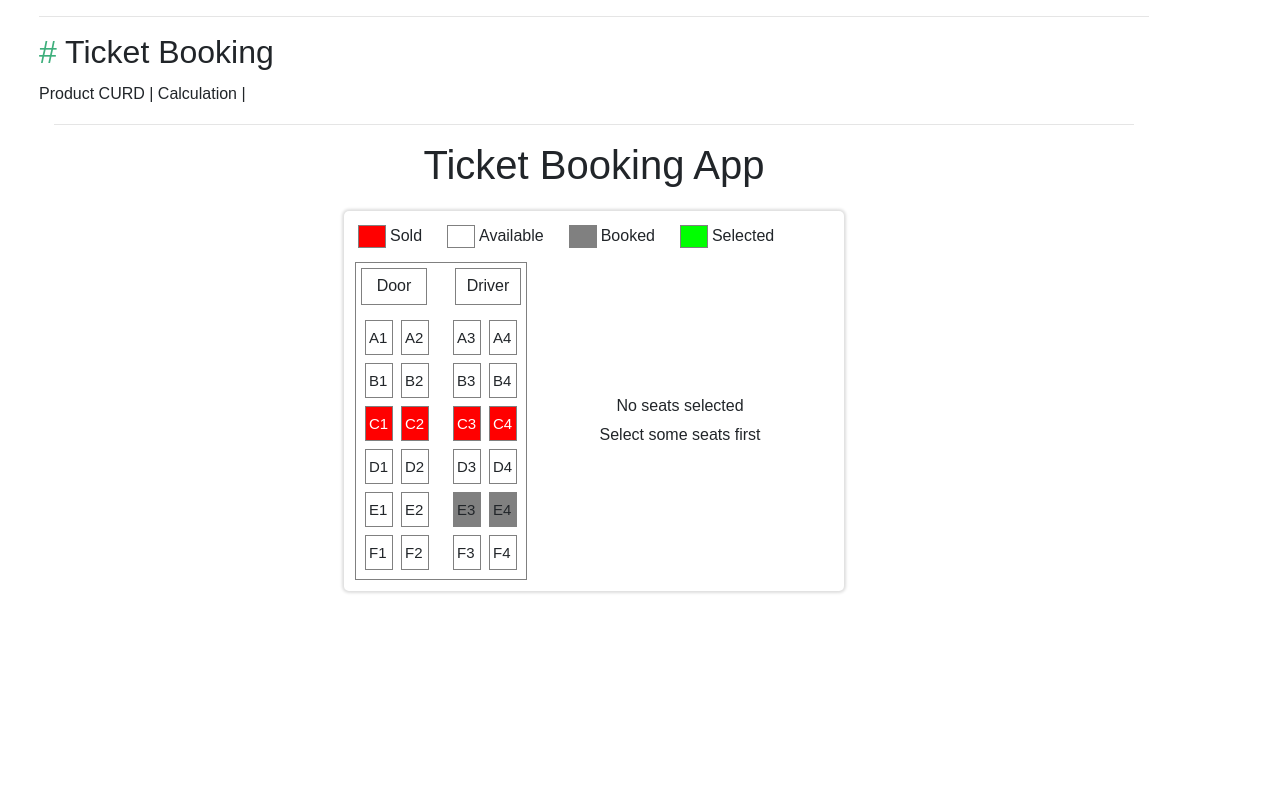
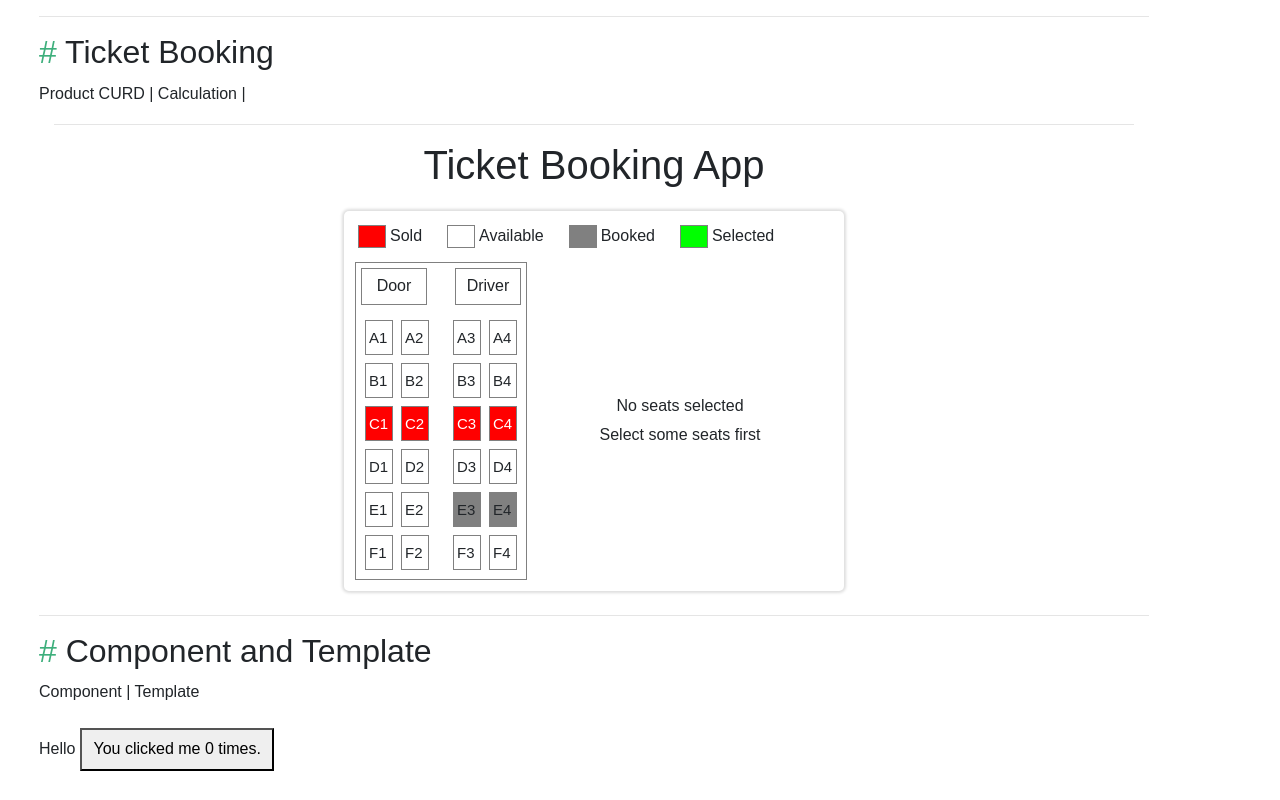
Before and after one commit to abbashir/Vue-js-practice, a plain HTML site: page index.html in a window 1280 px wide. Shown: the part 3223-4023 px from the top of the page. Before the commit the page ends 3838 px from the top, so only its background shows below. Drawn offline with nearby package versions, Linux system fonts and the light colour scheme.

Commit message:
some changes

```diff
--- a/app.js
+++ b/app.js
@@ -444,6 +444,32 @@ const TicketApp = {
 
     }
 }
+
+// New App
+const ComponentwithTemplateApp = {
+    data() {
+        return {
+            message: 'Hello'
+        }
+    },
+}
+
+// Define a new component called button-counter
+var a = Vue.createApp(ComponentwithTemplateApp)
+a.component('button-counter', {
+    data: function () {
+      return {
+        count: 0
+      }
+    },
+    template: '<button v-on:click="count++">You clicked me {{ count }} times.</button>'
+  })
+
+// Mount
+a.mount('#ComponentwithTemplateApp')
+
+
+
 Vue.createApp(app_data).mount('#app')
 Vue.createApp(event_modifier).mount('#event_modifier')
 Vue.createApp(TowWayDataBinding).mount('#TowWayDataBinding')
--- a/index.html
+++ b/index.html
@@ -370,6 +370,15 @@
 
   </div>
 
+  <div id="ComponentwithTemplateApp" class="container m-4">
+    <hr>
+    <h2><span class="hasTag"> # </span> Component and Template</h2>
+    <p> Component | Template</p>
+    <span>{{ message }}</span>
+    <button-counter></button-counter>
+  </div>
+
+
   <!-- Optional JavaScript -->
   <!-- jQuery first, then Popper.js, then Bootstrap JS -->
   <script src="app.js"></script>
```
